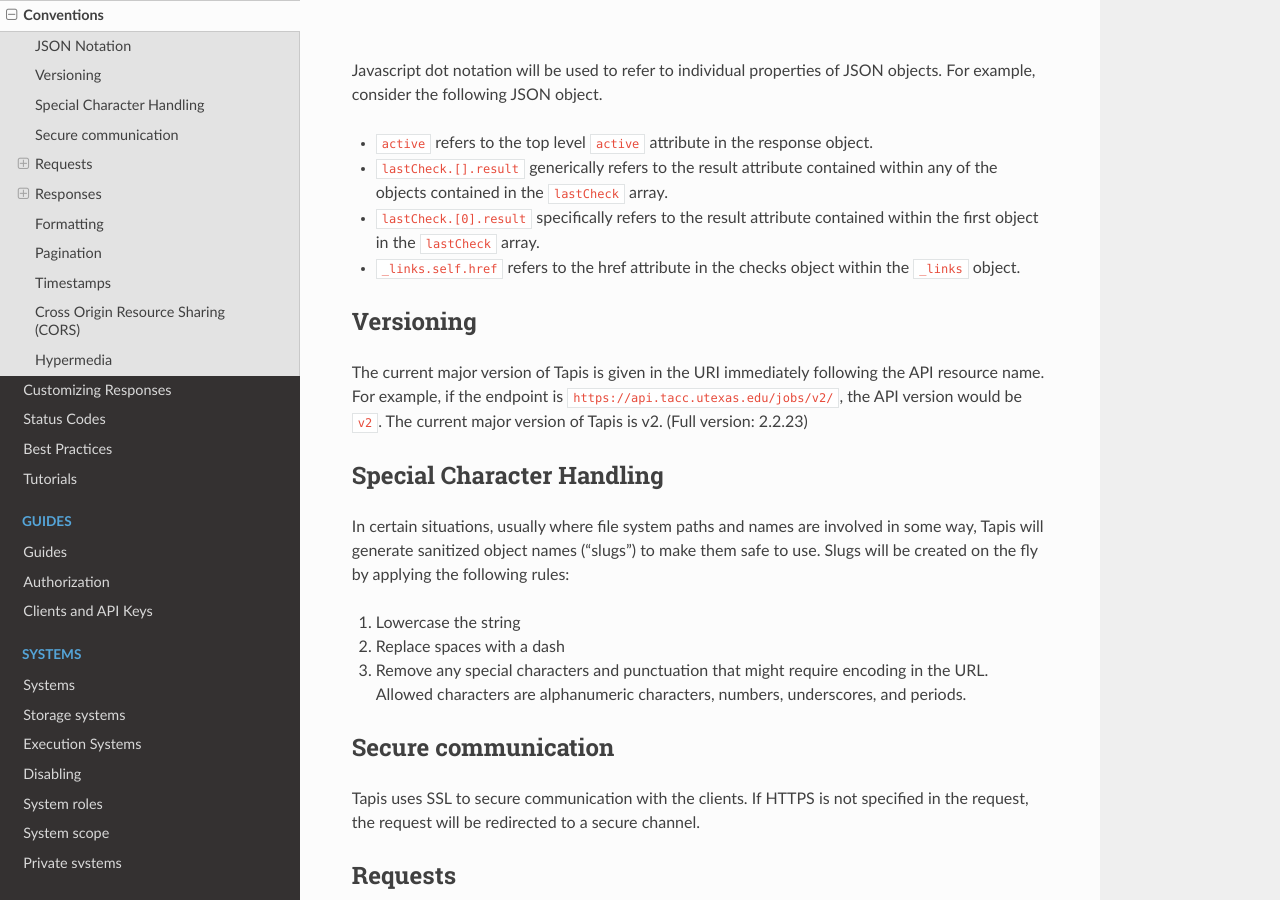
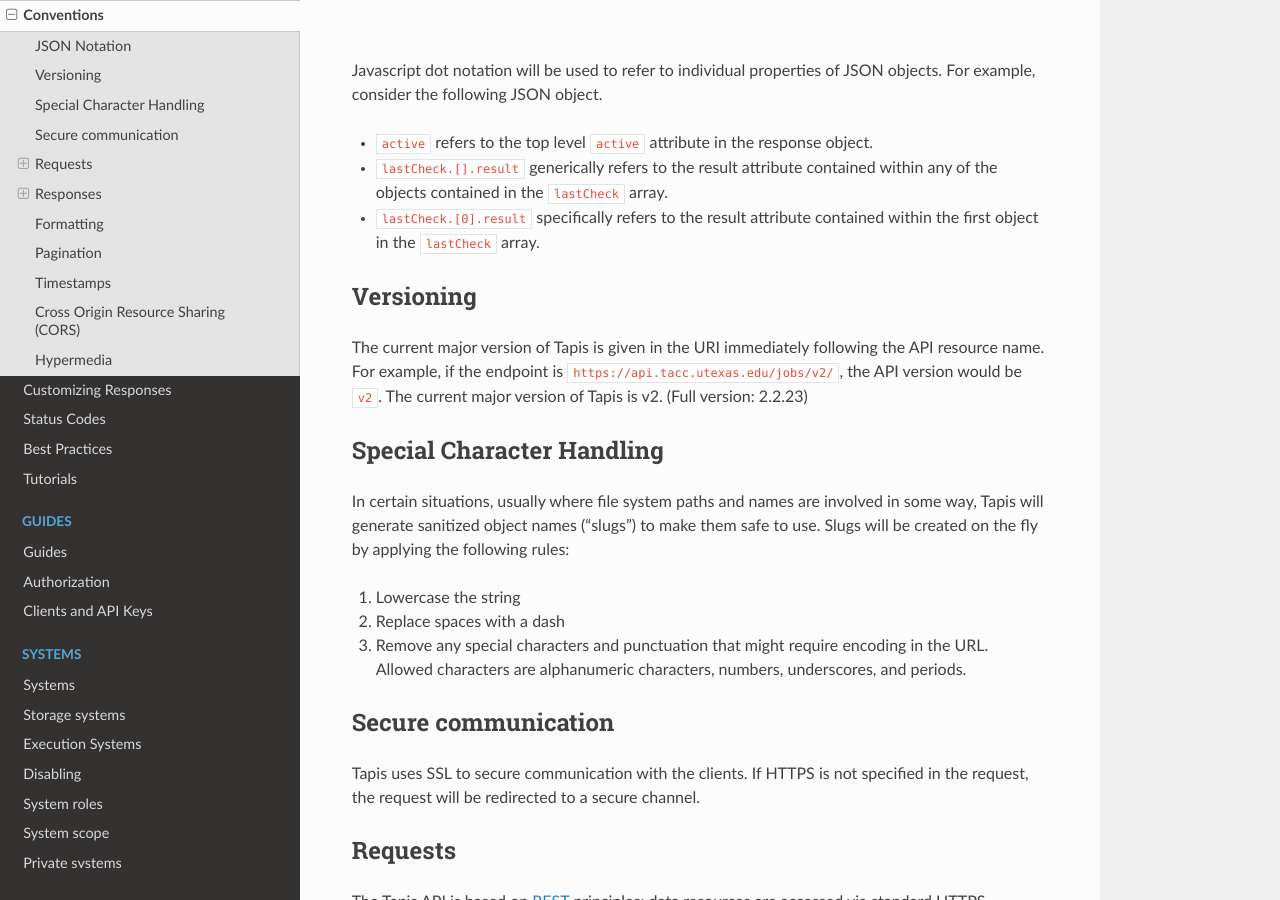
Before and after one commit to TACC-Cloud/agave-docs, a Sphinx documentation site: the page built from docs/agave/introduction/conventions.rst, in a window 1280 px wide and 900 px high, scrolled down 723 px. Built offline with Sphinx 7.4.7 and the Read the Docs theme 2.0.0, drawn with Linux system fonts in a browser that asks for light colours; pages that are not in the unit, such as notebooks, are missing from menus; cross-references to code outside the pages are shown as plain code.

Commit message:
removed line 114 in conventions.rst. It referenced python code in a JSON area.

```diff
--- a/docs/agave/introduction/conventions.rst
+++ b/docs/agave/introduction/conventions.rst
@@ -111,7 +111,6 @@
 * ``active`` refers to the top level ``active`` attribute in the response object.
 * ``lastCheck.[].result`` generically refers to the result attribute contained within any of the objects contained in the ``lastCheck`` array.
 * ``lastCheck.[0].result`` specifically refers to the result attribute contained within the first object in the ``lastCheck`` array.
-* ``_links.self.href`` refers to the href attribute in the checks object within the ``_links`` object.
 
 Versioning
 ----------
```
